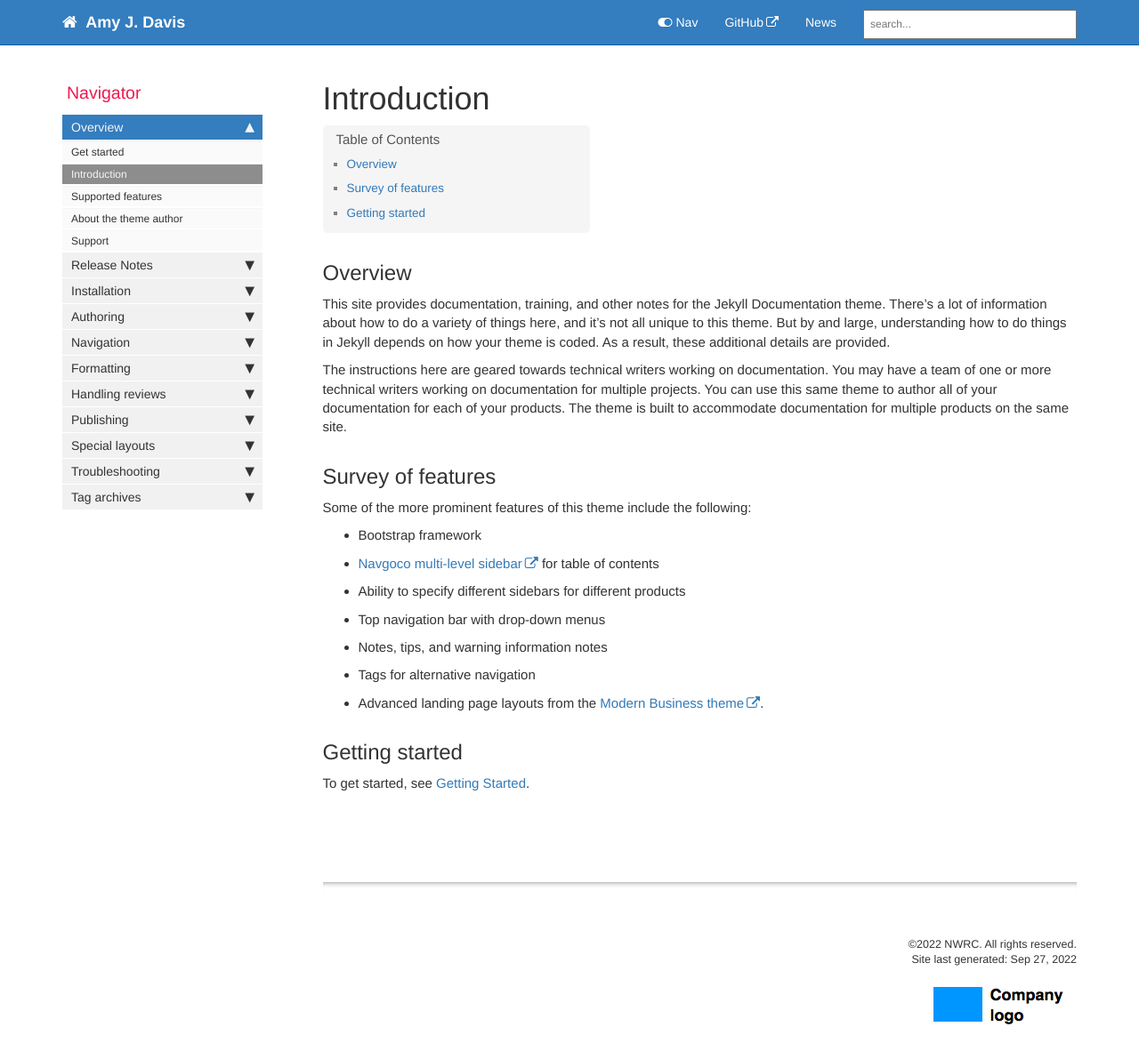
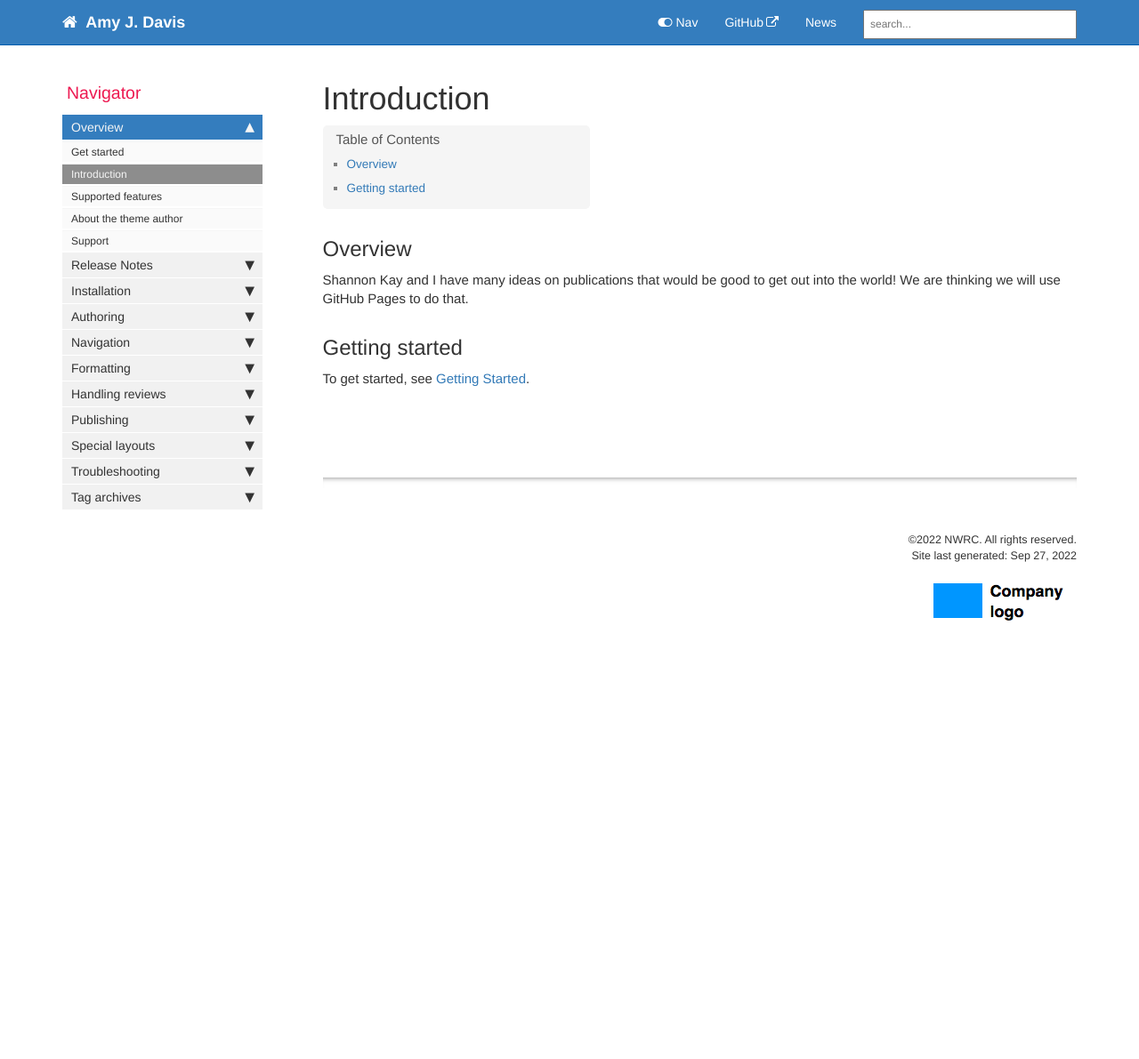
Before and after one commit to AmyJDavis/DocumentsSite, a Jekyll site: the page built from pages/mydoc/mydoc_introduction.md, in a window 1280 px wide and 1228 px high. Shown: the top 1191 px of the window at 89% size. Built offline with Jekyll 4.4.1, drawn with Linux system fonts in a browser that asks for light colours; comment, search, counter and statistics services are not loaded.

Commit message:
Update mydoc_introduction.md

```diff
--- a/pages/mydoc/mydoc_introduction.md
+++ b/pages/mydoc/mydoc_introduction.md
@@ -6,22 +6,7 @@ folder: mydoc
 ---
 
 ## Overview
-
-This site provides documentation, training, and other notes for the Jekyll Documentation theme. There's a lot of information about how to do a variety of things here, and it's not all unique to this theme. But by and large, understanding how to do things in Jekyll depends on how your theme is coded. As a result, these additional details are provided.
-
-The instructions here are geared towards technical writers working on documentation. You may have a team of one or more technical writers working on documentation for multiple projects. You can use this same theme to author all of your documentation for each of your products. The theme is built to accommodate documentation for multiple products on the same site.
-
-## Survey of features
-
-Some of the more prominent features of this theme include the following:
-
-* Bootstrap framework
-* [Navgoco multi-level sidebar](http://www.komposta.net/article/navgoco) for table of contents
-* Ability to specify different sidebars for different products
-* Top navigation bar with drop-down menus
-* Notes, tips, and warning information notes
-* Tags for alternative navigation
-* Advanced landing page layouts from the [Modern Business theme](http://startbootstrap.com/template-overviews/modern-business/).
+Shannon Kay and I have many ideas on publications that would be good to get out into the world! We are thinking we will use GitHub Pages to do that.
 
 ## Getting started
 
```
